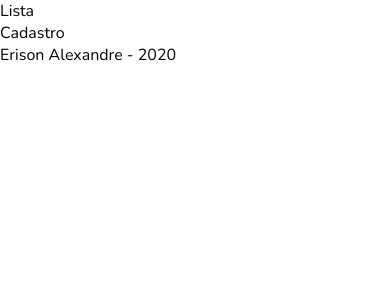
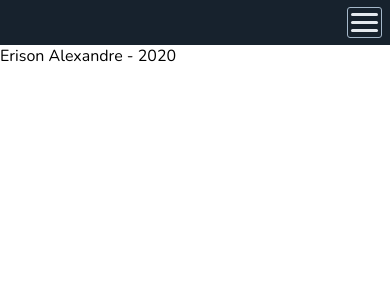
Before and after one commit to erisonalexandre/TSA, a Vue app: page / in a window 390 px wide. Shown: the top 300 px of the page. Built offline with nearby package versions, Linux system fonts and the light colour scheme.

Commit message:
[add] css menu mobile

```diff
--- a/src/components/Menu.vue
+++ b/src/components/Menu.vue
@@ -1,10 +1,27 @@
 <template>
-  <menu>
-    <ul>
-      <li v-for="(menu, index) in menus" :key="'menu-' + index">
-        <router-link :to="menu.rota"> {{ menu.texto }} </router-link>
-      </li>
-    </ul>
+  <menu class="c-menu">
+    <div class="c-menu__abrir" @click="toggleMenu">
+      <span></span>
+    </div>
+    <div class="c-menu__links" :class="[{ active: aberto }]">
+      <div class="c-menu__fechar" @click="toggleMenu">
+        <p><strong>Menu</strong></p>
+        <button>
+          <strong>X</strong>
+        </button>
+      </div>
+      <hr />
+      <ul>
+        <router-link
+          v-for="(menu, index) in menus"
+          :key="'menu-' + index"
+          :to="menu.rota"
+          tag="li"
+        >
+          {{ menu.texto }}
+        </router-link>
+      </ul>
+    </div>
   </menu>
 </template>
 
@@ -15,6 +32,89 @@ export default {
       type: Array,
       required: true
     }
+  },
+  data() {
+    return {
+      aberto: false
+    }
+  },
+  methods: {
+    toggleMenu() {
+      this.aberto = !this.aberto
+    }
   }
 }
 </script>
+
+<style lang="scss">
+.c-menu {
+  &__abrir {
+    display: block;
+    background-color: #17222d;
+    height: 45px;
+    width: 100%;
+    span {
+      position: absolute;
+      display: block;
+      top: 7px;
+      right: 8px;
+      width: 35px;
+      height: 31px;
+      border: 1px #a5b8ca solid;
+      border-radius: 3px;
+      &::before {
+        content: "";
+        display: block;
+        margin: 5px auto;
+        width: 80%;
+        height: 3px;
+        background-color: #e5eaef;
+        border-radius: 5px;
+        box-shadow: 0 8px 0 0 #e5eaef, 0 16px 0 0 #e5eaef;
+      }
+    }
+  }
+  &__fechar {
+    justify-content: space-between;
+    display: flex;
+    button {
+      background-color: white;
+      border-radius: 5px;
+      border: none;
+      width: 30px;
+      height: 30px;
+      cursor: pointer;
+    }
+  }
+  &__links.active {
+    display: block;
+  }
+  &__links {
+    position: absolute;
+    display: none;
+    border-radius: 5px;
+    width: calc(100% - 1.4rem);
+    padding: 1.5rem;
+    top: 0;
+    left: 0;
+    right: 0;
+    margin: 0.7rem;
+    height: auto;
+    background-color: #1188ee;
+    color: white;
+    z-index: 2000;
+    ul {
+      li {
+        margin: 13px 0 0;
+        display: flex;
+        a {
+          width: 100%;
+        }
+      }
+      li:hover {
+        opacity: 75%;
+      }
+    }
+  }
+}
+</style>
```
